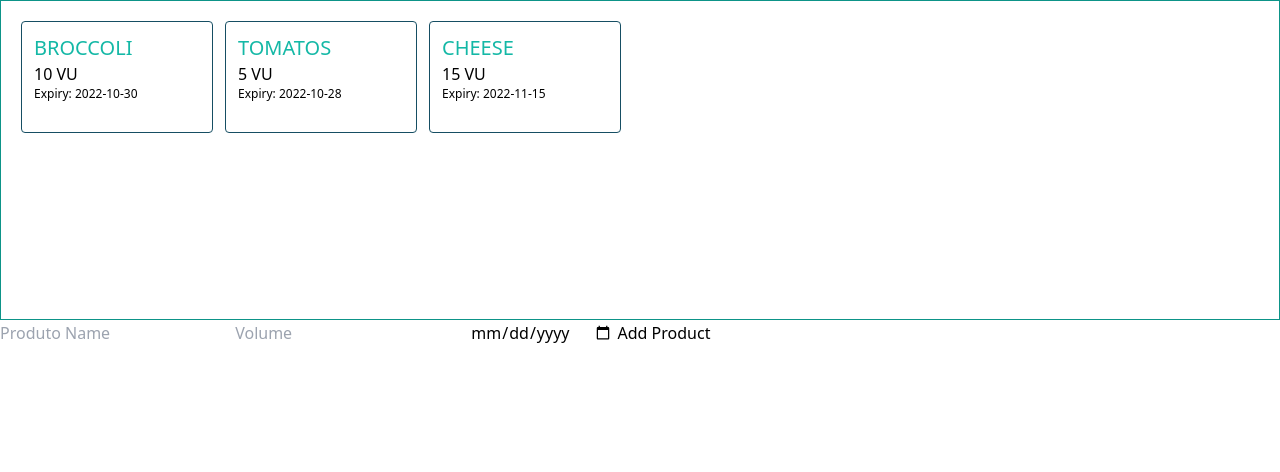
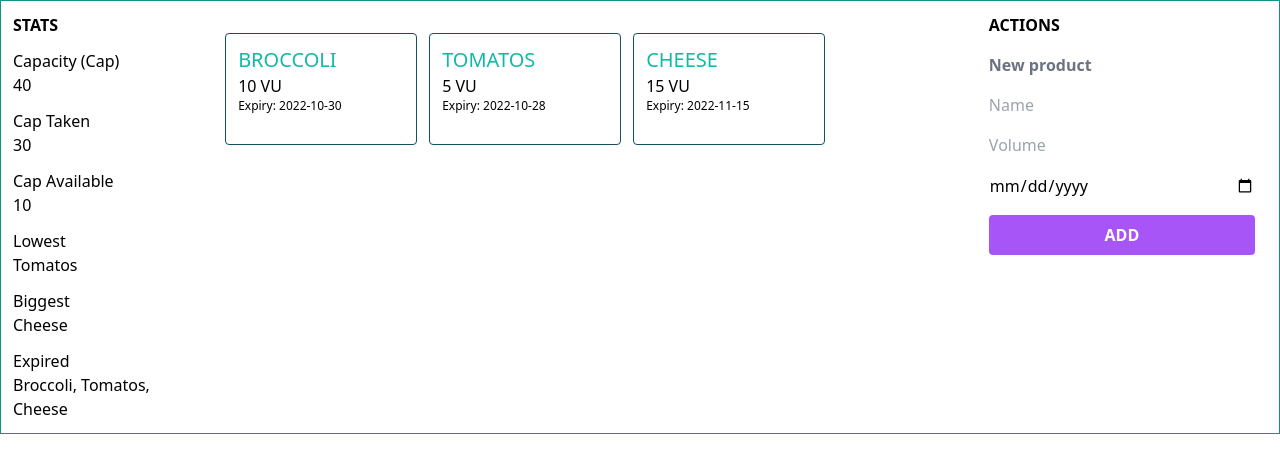
Before and after one commit to losrobbos/fridge-dom, a website: page index.html in a window 1280 px wide. Drawn offline with nearby package versions, Linux system fonts and the light colour scheme; files that its build step writes are made by us from their sources.

Commit message:
Added stats panel

```diff
--- a/index.html
+++ b/index.html
@@ -1,5 +1,6 @@
 <!DOCTYPE html>
 <html lang="en">
+
 <head>
   <meta charset="UTF-8">
   <meta http-equiv="X-UA-Compatible" content="IE=edge">
@@ -8,23 +9,54 @@
   <link rel="stylesheet" href="./dist/styles.css">
   <script defer type="module" src="./src/js/main.js"></script>
 </head>
+
 <body>
 
-  <main>
-    <div class="fridge-container h-80 content-start p-5 border border-teal-600 flex flex-wrap gap-3 items-start">
+  <main class="p-3 flex border border-teal-600">
+    <div class="fridge-stats w-1/6 flex flex-col gap-3">
+      <label class="font-extrabold">STATS</label>
+      <div>
+        <label class="font-light">Capacity (Cap)</label>
+        <div class="capacity">0</div>
+      </div>
+      <div>
+        <label class="font-light">Cap Taken</label>
+        <div class="capacity-taken">0</div>
+      </div>
+      <div>
+        <label class="font-light">Cap Available</label>
+        <div class="capacity-available">0</div>
+      </div>
+      <div>
+        <label class="font-light">Lowest</label>
+        <div class="lowest">0</div>
+      </div>
+      <div>
+        <label class="font-light">Biggest</label>
+        <div class="biggest">0</div>
+      </div>
+      <div>
+        <label class="font-light">Expired</label>
+        <div class="expired">0</div>
+      </div>
+    </div>
+    <div class="fridge-container w-2/3 content-start p-5 flex flex-wrap gap-3 items-start">
       <div class="product-card w-48 h-28 p-3 border border-x-cyan-900 rounded cursor-pointer">
         <div class="product-name text-teal-500 text-xl uppercase">Dummy</div>
         <div class="text-base"><span class="product-volume">15</span> VU</div>
         <div class="text-xs">Expiry: <span class="product-expiry">2022-11-05</span></div>
       </div>
     </div>
-    <div class="product-add">
-      <input class="product-name" type="text" placeholder="Produto Name" />
+    <div class="product-add w-1/4 flex flex-col gap-4 px-3">
+      <label class="font-extrabold">ACTIONS</label>
+      <label class="font-semibold text-gray-500">New product</label>
+      <input class="product-name" type="text" placeholder="Name" />
       <input class="product-volume" type="number" min="0" placeholder="Volume" />
       <input class="product-expiry" type="date" placeholder="Expiry Date" />
-      <button>Add Product</button>
+      <button class="bg-purple-500 rounded p-2 text-white uppercase font-extrabold">Add</button>
     </div>
   </main>
 
 </body>
+
 </html>
--- /dev/null
+++ b/src/js/dom.js
@@ -0,0 +1,121 @@
+import { Fridge } from "./fridge.js";
+import { Product } from "./product.js";
+
+// DOM NODES
+
+// CONTAINER
+const elFridgeContainer = document.querySelector(".fridge-container");
+
+// STATS
+const elStatsCapacity = document.querySelector(".capacity");
+const elStatsCapacityTaken = document.querySelector(".capacity-taken");
+const elStatsCapacityAvailable = document.querySelector(".capacity-available");
+const elStatsLowest = document.querySelector(".lowest");
+const elStatsBiggest = document.querySelector(".biggest");
+const elStatsExpired = document.querySelector(".expired");
+
+// ACTIONS
+
+// ADD FORM
+const elProductName = document.querySelector(".product-add > .product-name");
+const elProductVolume = document.querySelector(
+  ".product-add > .product-volume"
+);
+const elProductExpiry = document.querySelector(
+  ".product-add > .product-expiry"
+);
+const elProductButtonAdd = document.querySelector(".product-add > button");
+
+/**
+ * Handle User Interaction (EVENT LISTENERS)
+ */
+export const setupListeners = (fridge) => {
+
+  // Add Product Form - submit button
+  elProductButtonAdd.addEventListener("click", () => {
+    const [name, volume, expiryDate] = [
+      elProductName.value,
+      elProductVolume.value,
+      elProductExpiry.value,
+    ];
+
+    // input validation
+    if (!name || !volume) return;
+
+    // check if already in list!
+    if (fridge.products.find((prod) => prod.name === name)) return;
+
+    const prodNew = new Product(name, volume, expiryDate);
+    fridge.addProduct(prodNew);
+    insertProductCard(prodNew);
+  });
+
+}
+
+
+/**
+ * Convert product object into HTML DOM Element with given style
+ *
+ * @param {Product} product
+ */
+const createProductCardDom = (product) => {
+  const productCard = document.createElement("div");
+  productCard.classList.add(
+    "product-card",
+    "w-48",
+    "h-28",
+    "p-3",
+    "border",
+    "border-cyan-900",
+    "rounded",
+    "cursor-pointer"
+  );
+  productCard.innerHTML = `
+      <div class="product-name text-teal-500 text-xl uppercase">${product.name}</div>
+      <div class="text-base"><span class="product-volume">${product.volume}</span> VU</div>
+      <div class="text-xs">Expiry: <span class="product-expiry">${product.expiryDate}</span></div>
+  `;
+  return productCard;
+};
+
+/**
+ *
+ * @param {Product} product
+ */
+export const insertProductCard = (product) => {
+  const elProductCard = createProductCardDom(product);
+  elFridgeContainer.appendChild(elProductCard);
+};
+
+/**
+ * display initial fridge in fridge container
+ * @param {Fridge} fridge
+ */
+export const displayProducts = (fridge) => {
+  // clear container
+  elFridgeContainer.innerHTML = "";
+
+  // create product cards and inject
+  fridge.products.forEach((prod) => insertProductCard(prod));
+};
+
+/**
+ * evaluate stats from product list and show in stats panel
+ * @param {Fridge} fridge
+ */
+export const updateStats = (fridge) => {
+  const capacityMax = fridge.capacityMax
+  const capTaken = fridge.products.reduce((capTotal, prod) => capTotal+prod.volume, 0)
+  const capAvailable = capacityMax-capTaken
+  const biggest = fridge.getBiggestProduct()
+  const smallest = fridge.getSmallestProduct()
+  const outdated = fridge.getOutdated()
+
+  elStatsCapacity.innerText = capacityMax
+  elStatsCapacityTaken.innerText = capTaken
+  elStatsCapacityAvailable.innerText = capAvailable
+  elStatsBiggest.innerText = biggest.name
+  elStatsLowest.innerText = smallest.name
+  elStatsExpired.innerText = outdated.map(prod => prod.name).join(", ")
+
+}
--- a/src/js/fridge.js
+++ b/src/js/fridge.js
@@ -48,8 +48,10 @@ export class Fridge {
     const today = new Date()
     console.log(today)
 
+    // TODO: evaluate if date is beyond today
     const productsOutdated = this.products.filter(product => {
       console.log( product.expiryDate )
+      return product
     })
     return productsOutdated
   }
--- a/src/js/main.js
+++ b/src/js/main.js
@@ -1,3 +1,4 @@
+import { displayProducts, setupListeners, updateStats } from "./dom.js";
 import { Fridge } from "./fridge.js";
 import { Product } from "./product.js";
 
@@ -10,74 +11,7 @@ const products = [
 
 const fridge = new Fridge(40, products);
 
-// DOM NODES
-const elFridgeContainer = document.querySelector(".fridge-container");
-const elButtonProductAdd = document.querySelector(".product-add > button")
-const elProductName = document.querySelector(".product-add > .product-name")
-const elProductVolume = document.querySelector(".product-add > .product-volume")
-const elProductExpiry = document.querySelector(".product-add > .product-expiry")
+setupListeners(fridge)
 
-/**
- * Handle User Interaction (EVENT LISTENERS)
- */
-elButtonProductAdd.addEventListener("click", () => {
-
-  const [name, volume, expiryDate] = [
-    elProductName.value,
-    elProductVolume.value,
-    elProductExpiry.value,
-  ];
-
-  if(!name || !volume) return;
-
-  // check if already in list!
-  if(fridge.products.find(prod => prod.name === name)) return
-
-  const prodNew = new Product(name, volume, expiryDate);
-  fridge.addProduct(prodNew);
-  insertProductCard(prodNew)
-});
-
-
-/**
- *
- * @param {Product} product
- */
-const createProductCardDom = (product) => {
-  const productCard = document.createElement("div")
-  productCard.classList.add(
-    "product-card",
-    "w-48",
-    "h-28",
-    "p-3",
-    "border",
-    "border-cyan-900",
-    "rounded",
-    "cursor-pointer"
-  );
-  productCard.innerHTML = `
-      <div class="product-name text-teal-500 text-xl uppercase">${product.name}</div>
-      <div class="text-base"><span class="product-volume">${product.volume}</span> VU</div>
-      <div class="text-xs">Expiry: <span class="product-expiry">${product.expiryDate}</span></div>
-  `;
-  return productCard
-};
-
-/**
- *
- * @param {Product} product
- */
-const insertProductCard = (product) => {
-  const elProductCard = createProductCardDom(product);
-  elFridgeContainer.appendChild(elProductCard);
-}
-
-// display initial fridge in fridge container
-const displayProducts = () => {
-  // clear container
-  elFridgeContainer.innerHTML = ""
-
-  // create product cards and inject
-  fridge.products.forEach(prod => insertProductCard(prod))
-}
-displayProducts()
+displayProducts(fridge);
+updateStats(fridge)
```
